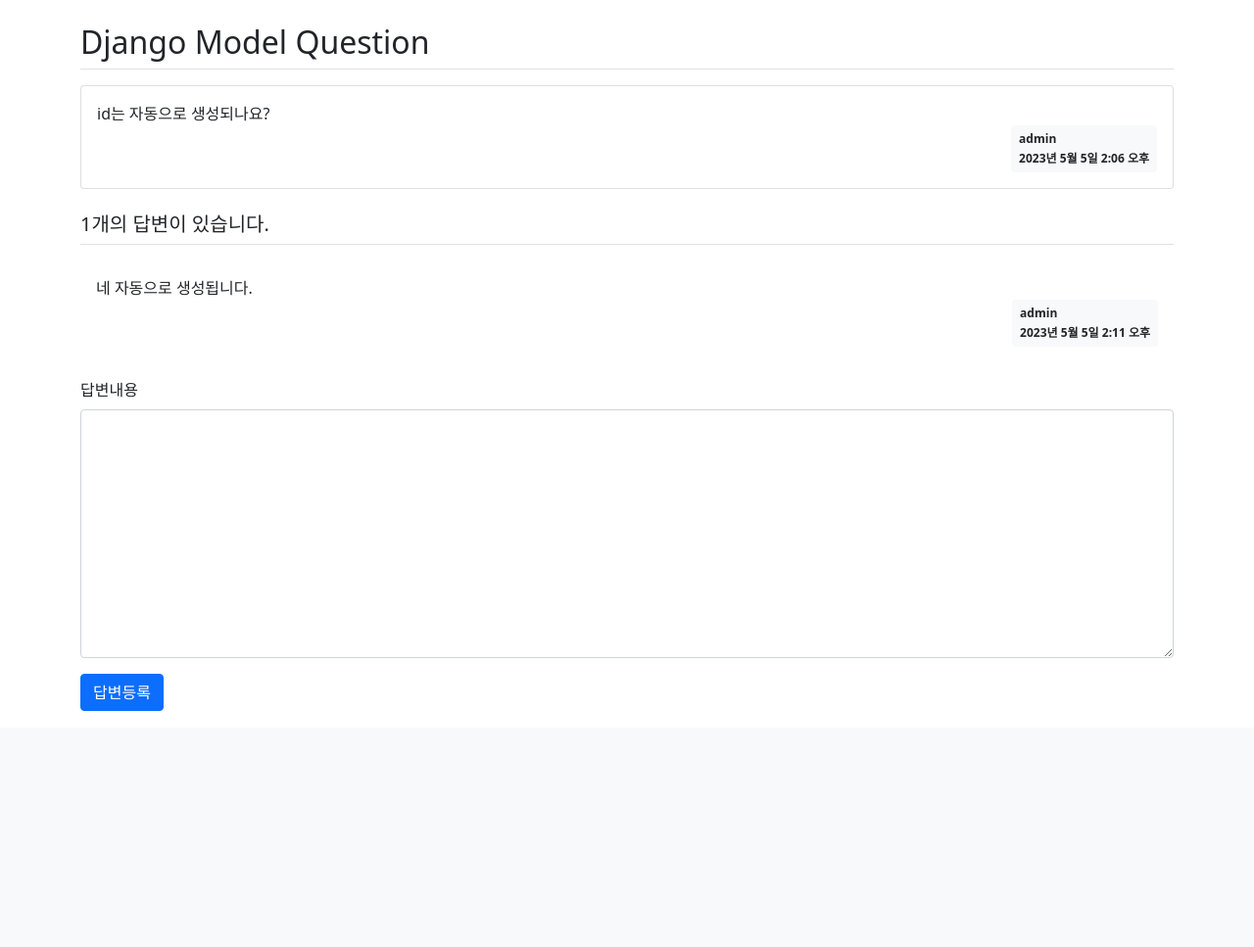
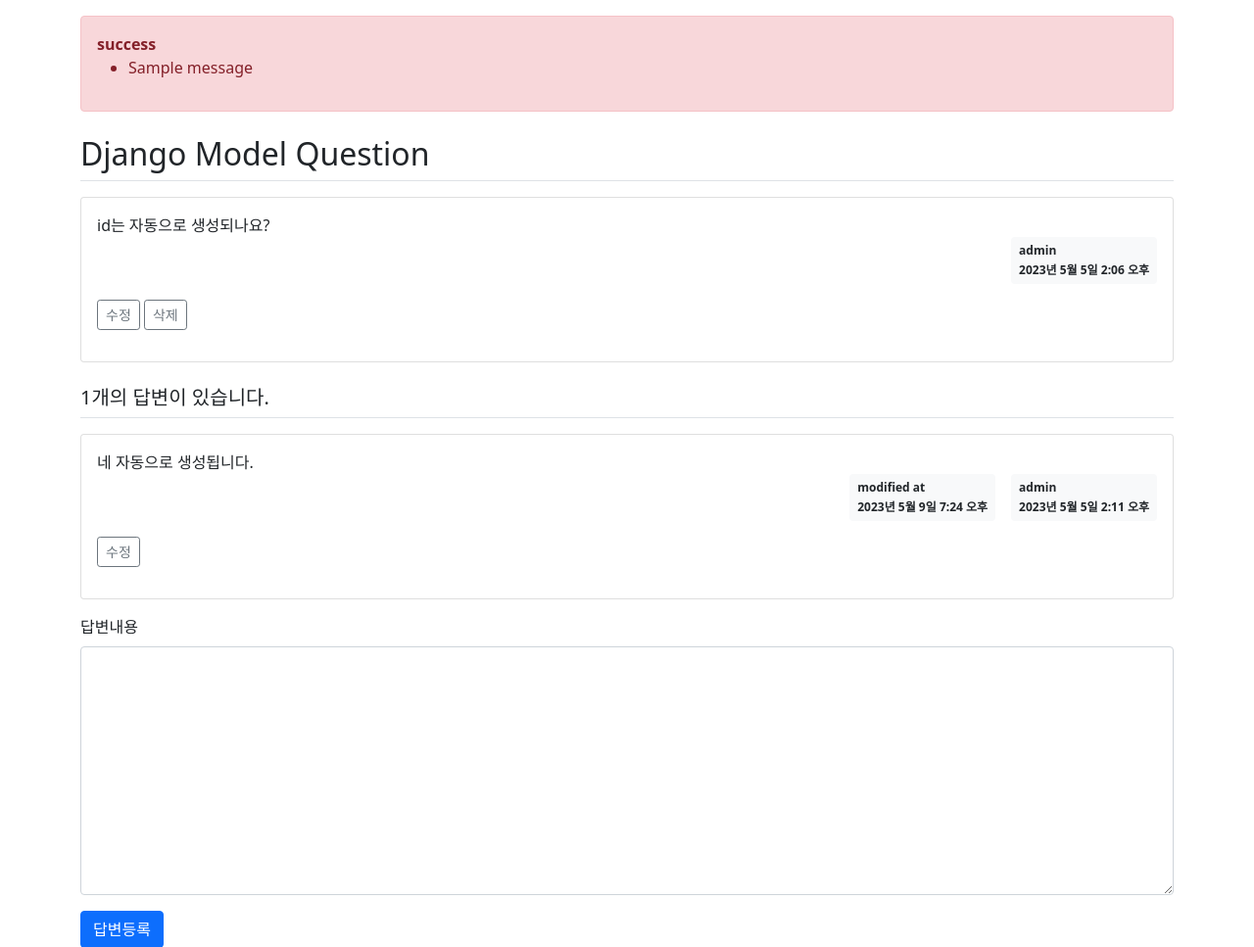
Before and after one commit to lhh9799/Jump_to_Django, a Django app: page /pybo/answer/create/2/ in a window 1280 px wide. Shown: the part 57-1024 px from the top of the page at 98% size. Before the commit the page ends 783 px from the top, so only its background shows below. Run offline with Django 4.2, Linux system fonts and the light colour scheme; a user stored in the database is signed in; data comes from the database, SQL or seed files in the repository; both versions use the stored data as it was after the commit; one stand-in notice (Sample message) is shown; some libraries are stand-ins or nearby versions.

Commit message:
Jump to Django Chapter 3-09

```diff
--- a/pybo/models.py
+++ b/pybo/models.py
@@ -8,6 +8,7 @@
     subject = models.CharField(max_length = 200)
     content = models.TextField()
     create_date = models.DateTimeField()
+    modify_date = models.DateTimeField(null=True, blank=True)
 
     def __str__(self):
         return self.subject
@@ -17,3 +18,4 @@
     question = models.ForeignKey(Question, on_delete = models.CASCADE)
     content = models.TextField()
     create_date = models.DateTimeField()
+    modify_date = models.DateTimeField(null=True, blank=True)
--- a/pybo/urls.py
+++ b/pybo/urls.py
@@ -8,4 +8,7 @@
     path('<int:question_id>/', views.detail, name='detail'),
     path('answer/create/<int:question_id>/', views.answer_create, name='answer_create'),
     path('question/create/', views.question_create, name='question_create'),
+    path('question/modify/<int:question_id>/', views.question_modify, name='question_modify'),
+    path('question/delete/<int:question_id>/', views.question_delete, name='question_delete'),
+    path('answer/modify/<int:answer_id>/', views.answer_modify, name='answer_modify'),
 ]
--- a/pybo/views.py
+++ b/pybo/views.py
@@ -1,9 +1,10 @@
 from django.shortcuts import render, get_object_or_404, redirect
 from django.utils import timezone
-from .models import Question
+from .models import Question, Answer
 from .forms import QuestionForm, AnswerForm
 from django.core.paginator import Paginator
 from django.contrib.auth.decorators import login_required
+from django.contrib import messages
 
 # Create your views here.
 
@@ -61,3 +62,48 @@
     context = {'form': form}
 
     return render(request, 'pybo/question_form.html', context)
+
+@login_required(login_url='common:login')
+def question_modify(request, question_id):
+    question = get_object_or_404(Question, pk=question_id)
+    if request.user != question.author:
+        messages.error(request, '수정권한이 없습니다')
+        return redirect('pybo:detail', question_id=question.id)
+    if request.method == "POST":
+        form = QuestionForm(request.POST, instance=question)
+        if form.is_valid():
+            question = form.save(commit=False)
+            question.modify_date = timezone.now() #수정일시 저장
+            question.save()
+            return redirect('pybo:detail', question_id=question.id)
+    else:
+        form = QuestionForm(instance=question)
+    context = {'form': form}
+    return render(request, 'pybo/question_form.html', context)
+
+@login_required(login_url='common:login')
+def question_delete(request, question_id):
+    question = get_object_or_404(Question, pk=question_id)
+    if request.user != question.author:
+        messages.error(request, '삭제권한이 없습니다')
+        return redirect('pybo:detail', question_id=question.id)
+    question.delete()
+    return redirect('pybo:index')
+
+@login_required(login_url='common:login')
+def answer_modify(request, answer_id):
+    answer = get_object_or_404(Answer, pk=answer_id)
+    if request.user != answer.author:
+        messages.error(request, '수정권한이 없습니다')
+        return redirect('pybo:detail', question_id=answer.question.id)
+    if request.method == "POST":
+        form = AnswerForm(request.POST, instance=answer)
+        if form.is_valid():
+            answer = form.save(commit=False)
+            answer.modify_date = timezone.now()
+            answer.save()
+            return redirect('pybo:detail', question_id=answer.question.id)
+    else:
+        form = AnswerForm(instance=answer)
+    context = {'answer': answer, 'form': form}
+    return render(request, 'pybo/answer_form.html', context)
--- a/templates/base.html
+++ b/templates/base.html
@@ -20,5 +20,9 @@
 <!-- 기본 템플릿 안에 삽입될 내용 End -->
 <!-- Bootstrap JS -->
 <script src="{% static 'bootstrap.min.js' %}"></script>
+<!-- 자바스크립트 Start -->
+{% block script %}
+{% endblock %}
+<!-- 자바스크립트 End -->
 </body>
 </html>
--- a/templates/pybo/question_detail.html
+++ b/templates/pybo/question_detail.html
@@ -1,30 +1,66 @@
 {% extends 'base.html' %}
 {% block content %}
 <div class="container my-3">
+    <!-- message 표시 -->
+    {% if messages %}
+    <div class="alert alert-danger my-3" role="alert">
+    {% for message in messages %}
+        <strong>{{ message.tags }}</strong>
+        <ul><li>{{ message.message }}</li></ul>
+    {% endfor %}
+    </div>
+    {% endif %}
     <h2 class="border-bottom py-2">{{ question.subject }}</h2>
     <div class="card my-3">
         <div class="card-body">
             <div class="card-text" style="white-space: pre-line;">{{ question.content }}</div>
             <div class="d-flex justify-content-end">
+                {% if question.modify_date %}
+                <div class="badge bg-light text-dark p-2 text-start mx-3">
+                    <div class="mb-2">modified at</div>
+                    <div>{{ question.modify_date }}</div>
+                </div>
+                {% endif %}
                 <div class="badge bg-light text-dark p-2 text-start">
                     <div class="mb-2">{{ question.author.username }}</div>
                     <div>{{ question.create_date }}</div>
                 </div>
             </div>
+            <div class="my-3">
+                {% if request.user == question.author %}
+                <a href="{% url 'pybo:question_modify' question.id  %}"
+                    class="btn btn-sm btn-outline-secondary">수정</a>
+                <a href="javascript:void(0)" class="delete btn btn-sm btn-outline-secondary"
+                   data-uri="{% url 'pybo:question_delete' question.id %}">삭제</a>
+                {% endif %}
+            </div>
         </div>
     </div>
     <h5 class="border-bottom my-3 py-2">{{question.answer_set.count}}개의 답변이 있습니다.</h5>
     {% for answer in question.answer_set.all %}
+    <div class="card my-3">
         <div class="card-body">
             <div class="card-text" style="white-space: pre-line;">{{ answer.content }}</div>
             <div class="d-flex justify-content-end">
+                {% if answer.modify_date %}
+                <div class="badge bg-light text-dark p-2 text-start mx-3">
+                    <div class="mb-2">modified at</div>
+                    <div>{{ answer.modify_date }}</div>
+                </div>
+                {% endif %}
                 <div class="badge bg-light text-dark p-2 text-start">
                     <div class="mb-2">{{ answer.author.username }}</div>
                     <div>{{ answer.create_date }}</div>
                 </div>
             </div>
+            <div class="my-3">
+                {% if request.user == answer.author %}
+                <a href="{% url 'pybo:answer_modify' answer.id  %}"
+                   class="btn btn-sm btn-outline-secondary">수정</a>
+                {% endif %}
             </div>
-{#</div>#}
+        </div>
+    </div>
     {% endfor %}
     <form action="{% url 'pybo:answer_create' question.id %}" method="post" class="my-3">
         {% csrf_token %}
@@ -51,3 +87,15 @@
     </form>
 </div>
 {% endblock %}
+{% block script %}
+<script type='text/javascript'>
+const delete_elements = document.getElementsByClassName("delete");
+Array.from(delete_elements).forEach(function(element) {
+    element.addEventListener('click', function() {
+        if(confirm("정말로 삭제하시겠습니까?")) {
+            location.href = this.dataset.uri;
+        };
+    });
+});
+</script>
+{% endblock %}
```
Also changed, not shown: templates/pybo/answer_form.html (added, +16 -0 lines), db.sqlite3, pybo/migrations/0004_answer_modify_date_question_modify_date.py (added). Lines whose indentation alone changed are shown as unchanged.
